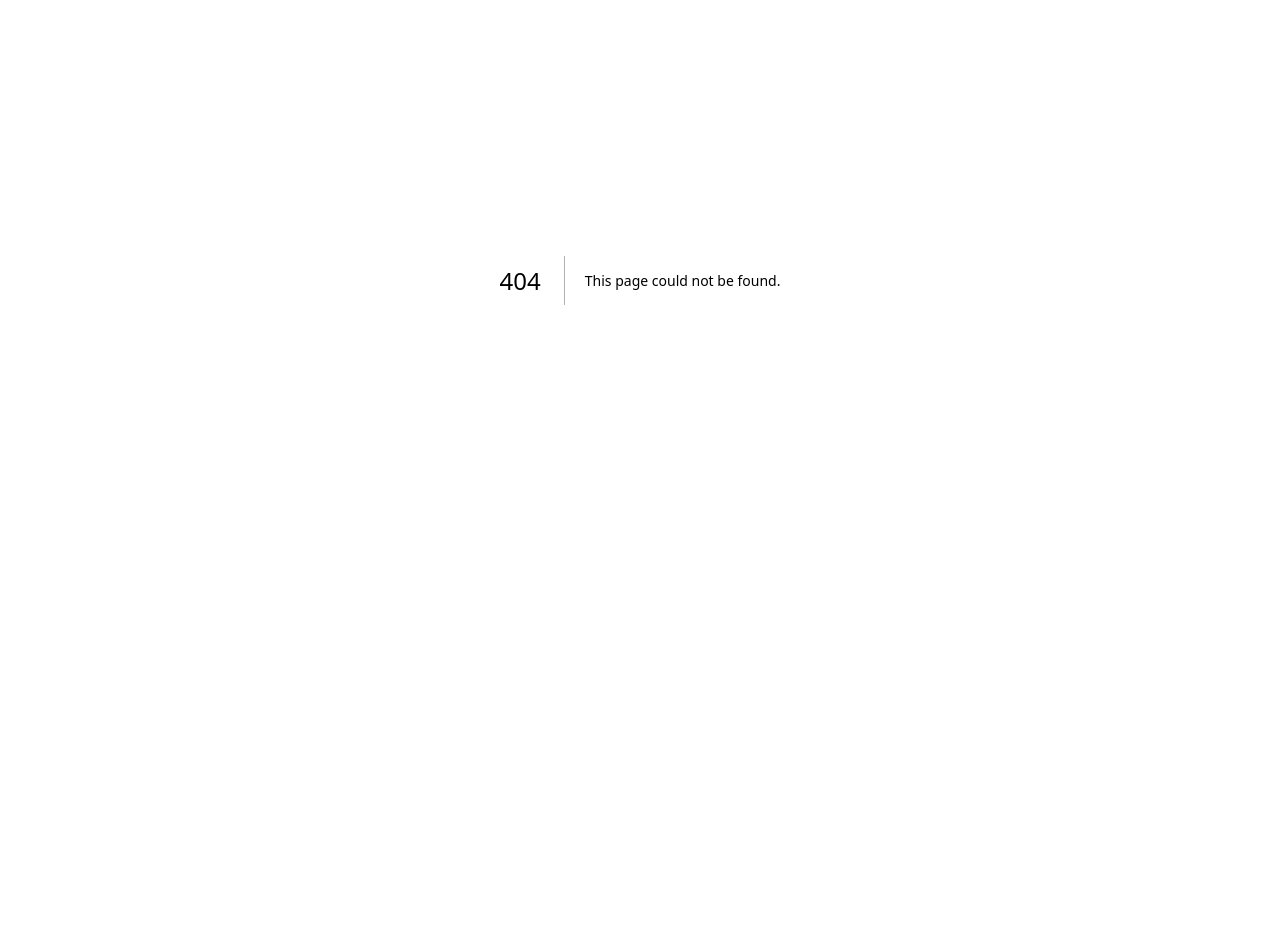
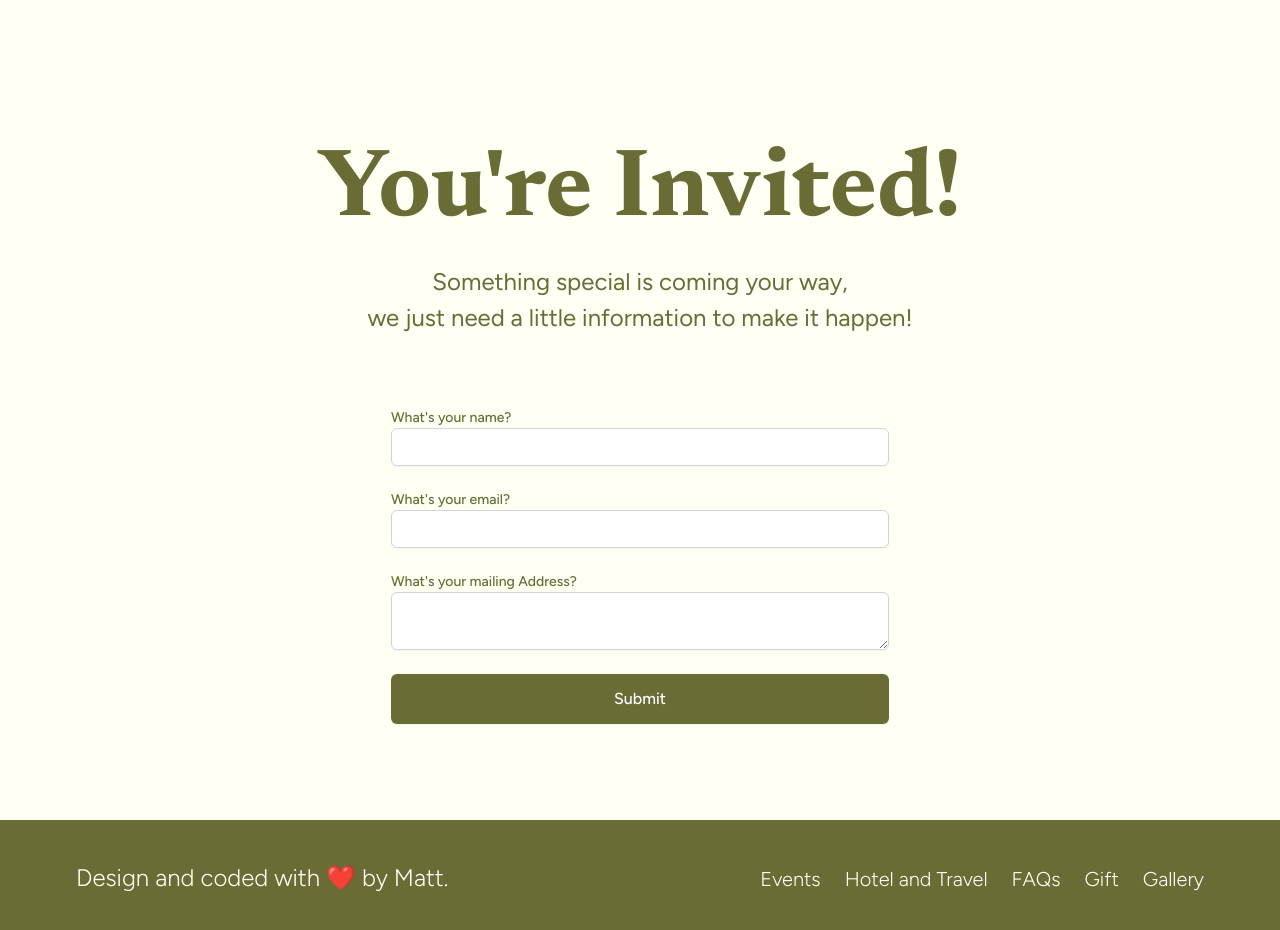
Before and after one commit to mattbasile/matt-syl-wedding, a Next.js app: page /form in a window 1280 px wide. Before the commit this address had no page. Shown: the part 120-1050 px from the top of the page. Before the commit the page ends 800 px from the top, so only its background shows below. Built offline with nearby package versions, Linux system fonts and the light colour scheme; a web font is replaced by a local one.

Commit message:
adding form

```diff
--- a/package.json
+++ b/package.json
@@ -10,6 +10,7 @@
   },
   "dependencies": {
     "@next/font": "^13.0.2",
+    "@tailwindcss/forms": "^0.5.3",
     "eslint": "8.27.0",
     "eslint-config-next": "13.0.2",
     "next": "13.0.2",
--- /dev/null
+++ b/pages/form.js
@@ -0,0 +1,132 @@
+import React from 'react';
+import Head from 'next/head';
+import Link from 'next/link';
+
+export default function form() {
+  return (
+    <div className=" mx-auto bg-theme-light">
+      <Head>
+        <title>Sylvie and Matt | Address Request Form</title>
+        <meta
+          name="description"
+          content="Sylvie and Matt's Wedding Website. Learn more about the events and fun we plan on having."
+        />
+        <link rel="icon" href="/favicon/favicon.ico" />
+        <link
+          rel="apple-touch-icon"
+          sizes="180x180"
+          href="/favicon/apple-touch-icon.png"
+        />
+        <link
+          rel="icon"
+          type="image/png"
+          sizes="32x32"
+          href="/favicon/favicon-32x32.png"
+        />
+        <link
+          rel="icon"
+          type="image/png"
+          sizes="16x16"
+          href="/favicon/favicon-16x16.png"
+        />
+        <link rel="manifest" href="/favicon/site.webmanifest" />
+      </Head>
+      <nav className="max-w-[1440px] mx-auto w-full flex flex-wrap w-full justify-center md:justify-between items-center px-[32px] md:px-[76px] py-[24px]">
+        <Link href="/">
+          <h1 className="font-newsreader uppercase font-bold text-[32px] text-theme-dark">
+            Sylvie and Matt
+          </h1>
+        </Link>
+      </nav>
+      <div className="px-[32px] md:px-[76px] text-center py-24 md:pt-[144px] md:pb-[72px]">
+        <h1 className="font-newsreader text-[52px] md:text-[96px] font-bold text-theme-dark">
+          You&apos;re Invited!
+        </h1>
+        <div className=" text-theme-dark text-[16px] md:text-[24px]">
+          <p>
+            Something special is coming your way, <br /> we just need a little
+            information to make it happen!
+          </p>
+        </div>
+      </div>
+      <form
+        className="w-full space-y-6 max-w-[650px] mx-auto pb-24 px-[32px] md:px-[76px]"
+        method="POST"
+        action="https://forms.reform.app/headless/1e147r/address-request/wl8fou/submissions"
+      >
+        <div>
+          <label
+            className="block text-sm font-medium text-theme-dark"
+            htmlFor="78f995a1-030f-4338-8782-e6bde31319c8"
+          >
+            What&apos;s your name?
+          </label>
+          <input
+            className="block w-full rounded-md border-gray-300 shadow-sm focus:border-theme-dark focus:ring-theme-dark sm:text-sm"
+            type="text"
+            id="78f995a1-030f-4338-8782-e6bde31319c8"
+            name="answers[78f995a1-030f-4338-8782-e6bde31319c8]"
+            required
+          />
+        </div>
+        <div>
+          <label
+            className="block text-sm font-medium text-theme-dark"
+            htmlFor="c0008731-2308-4469-a0dc-bd7ac874a85f"
+          >
+            What&apos;s your email?
+          </label>
+          <input
+            className="block w-full rounded-md border-gray-300 shadow-sm focus:border-theme-dark focus:ring-theme-dark sm:text-sm"
+            type="email"
+            id="c0008731-2308-4469-a0dc-bd7ac874a85f"
+            name="answers[c0008731-2308-4469-a0dc-bd7ac874a85f]"
+            required
+          />
+        </div>
+        <div>
+          <label
+            className="block text-sm font-medium text-theme-dark"
+            htmlFor="b03b8cee-fbed-4b41-ad20-80008904cf79"
+          >
+            What&apos;s your mailing Address?
+          </label>
+          <textarea
+            className="block w-full rounded-md border-gray-300 shadow-sm focus:border-theme-dark focus:ring-theme-dark sm:text-sm"
+            id="b03b8cee-fbed-4b41-ad20-80008904cf79"
+            name="answers[b03b8cee-fbed-4b41-ad20-80008904cf79]"
+            required
+          ></textarea>
+        </div>
+        <button
+          className="w-full text-center rounded-md border border-transparent bg-theme-dark px-6 py-3 text-base font-medium text-white shadow-sm hover:bg-theme-dark focus:outline-none focus:ring-2 focus:ring-theme-light focus:ring-offset-2"
+          type="submit"
+        >
+          Submit
+        </button>
+      </form>
+      <footer className="max-w-[1440px] mx-auto w-full bg-theme-dark text-theme-light flex flex-wrap justify-center md:justify-between px-[32px] md:px-[76px] py-[36px] items-baseline space-y-2">
+        <p className="font-light text-[16px] md:text-[24px]">
+          Design and coded with ❤️ by Matt.
+        </p>
+        <div className="font-light space-x-4 md:space-x-6 flex flex-wrap text-[12px] md:text-[20px] text-theme-light">
+          <Link className="hover:underline" href="/#events">
+            Events
+          </Link>
+          <Link className="hover:underline" href="/#travel">
+            Hotel and Travel
+          </Link>
+          <Link className="hover:underline" href="/#faqs">
+            FAQs
+          </Link>
+          <Link className="hover:underline" href="/#gift">
+            Gift
+          </Link>
+          <Link className="hover:underline" href="/#gallery">
+            Gallery
+          </Link>
+        </div>
+      </footer>
+    </div>
+  );
+}
--- /dev/null
+++ b/pages/thankyou.js
@@ -0,0 +1,64 @@
+import React from 'react';
+import Head from 'next/head';
+import Link from 'next/link';
+
+export default function thankyou() {
+  return (
+    <div className="mx-auto bg-theme-light h-screen">
+      <Head>
+        <title>Sylvie and Matt | Thank you!</title>
+        <meta
+          name="description"
+          content="Sylvie and Matt's Wedding Website. Learn more about the events and fun we plan on having."
+        />
+        <link rel="icon" href="/favicon/favicon.ico" />
+        <link
+          rel="apple-touch-icon"
+          sizes="180x180"
+          href="/favicon/apple-touch-icon.png"
+        />
+        <link
+          rel="icon"
+          type="image/png"
+          sizes="32x32"
+          href="/favicon/favicon-32x32.png"
+        />
+        <link
+          rel="icon"
+          type="image/png"
+          sizes="16x16"
+          href="/favicon/favicon-16x16.png"
+        />
+        <link rel="manifest" href="/favicon/site.webmanifest" />
+      </Head>
+      <nav className="max-w-[1440px] mx-auto w-full flex flex-wrap w-full justify-center md:justify-between items-center px-[32px] md:px-[76px] py-[24px]">
+        <Link href="/">
+          <h1 className="font-newsreader uppercase font-bold text-[32px] text-theme-dark">
+            Sylvie and Matt
+          </h1>
+        </Link>
+      </nav>
+      <div className="px-[32px] md:px-[76px] text-center py-24  md:py-[72px] space-y-4">
+        <h1 className="font-newsreader text-[52px] md:text-[96px] font-bold text-theme-dark">
+          Thank you!
+        </h1>
+        <img
+          className="mx-auto"
+          src="https://media.giphy.com/media/bNPjW5skN4EH6/giphy.gif"
+          alt=""
+          width={500}
+          height={500}
+        />
+        <div className=" text-theme-dark text-[16px] md:text-[24px]">
+          <p>We&apos;re looking forward to celebrating with you soon!</p>
+        </div>
+        <Link
+          href="/"
+          className="text-[12px] md:text-[16px] text-theme-dark underline mt-4"
+        >
+          Return to our home page to learn more about the weekend.
+        </Link>
+      </div>
+    </div>
+  );
+}
--- a/tailwind.config.js
+++ b/tailwind.config.js
@@ -13,5 +13,5 @@ module.exports = {
       },
     },
   },
-  plugins: [],
+  plugins: [require('@tailwindcss/forms')],
 };
```
Also changed, not shown: 1 other file (tests, documents, lock files or other folders).
